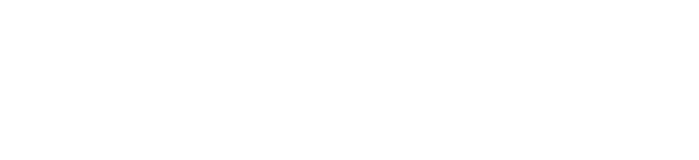
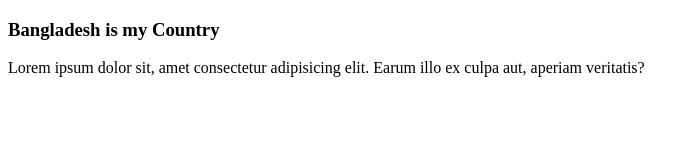
Before and after one commit to ShawonRimon/Again-First-Repo, a plain HTML site: page index.html in a window 1280 px wide. Shown: the whole page, without its empty margins (0-699 px from the left). Drawn offline with Linux system fonts and the light colour scheme.

Commit message:
check-cnd

```diff
--- a/index.html
+++ b/index.html
@@ -7,6 +7,7 @@
     <title>Again-First Repo</title>
 </head>
 <body>
-
+    <h3>Bangladesh is my Country</h3>
+    <p>Lorem ipsum dolor sit, amet consectetur adipisicing elit. Earum illo ex culpa aut, aperiam veritatis?</p>
 </body>
 </html>
```
